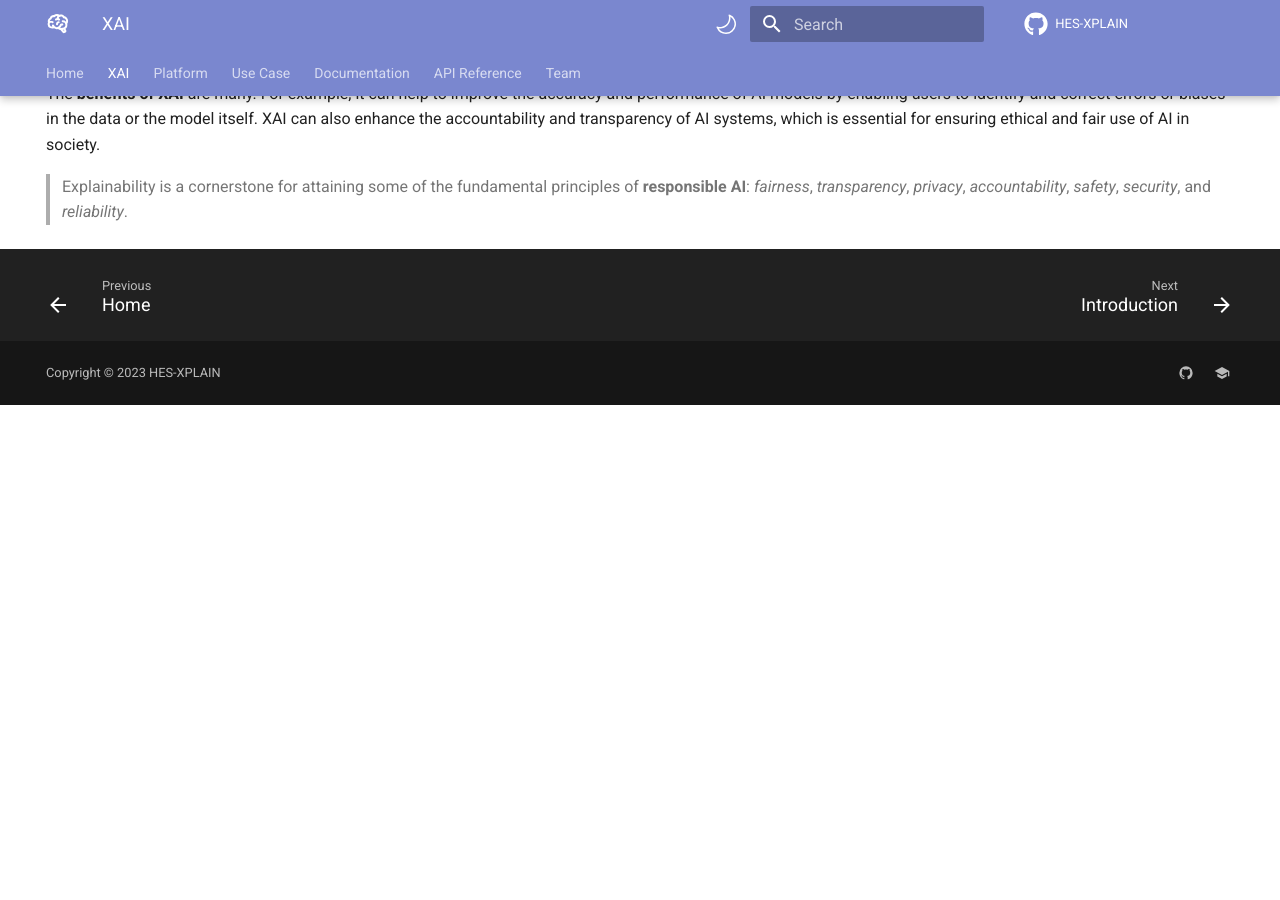
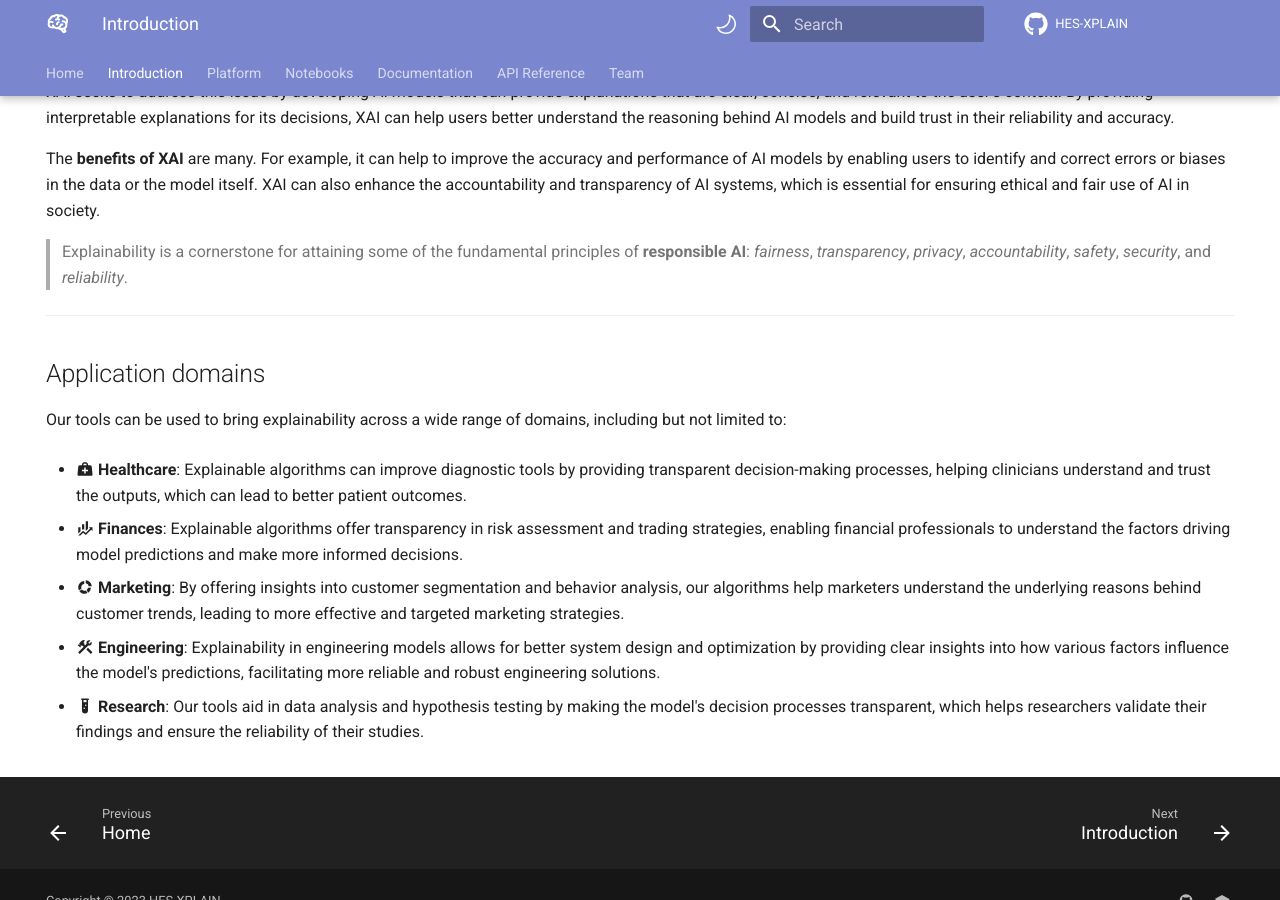
Before and after one commit to HES-XPLAIN/hes-xplain.github.io, an MkDocs documentation site: the page built from docs/introduction.md, in a window 1280 px wide and 900 px high, scrolled down 1566 px. Built offline with MkDocs 1.6.1 and Material for MkDocs 9.7.7, drawn with Linux system fonts in a browser that asks for light colours; comment, search, counter and statistics services are not loaded; before the commit the page ends 1971 px from its top, so only the background shows below that; some of the changed text lies outside the part shown.

Commit message:
Adjust files structure and move general information

```diff
--- a/docs/xai.md
+++ b/docs/introduction.md
@@ -5,6 +5,8 @@
 ---
 
 # :material-chat-question: Introduction to XAI
+
+What is Explainable AI, and why is it needed?
 
 ## Traditional AI models
 
@@ -87,3 +89,18 @@
 
 > Explainability is a cornerstone for attaining some of the fundamental principles of **responsible AI**:
 *fairness*, *transparency*, *privacy*, *accountability*, *safety*, *security*, and *reliability*.
+
+---
+
+## Application domains
+Our tools can be used to bring explainability across a wide range of domains, including but not limited to:
+
+- :material-medical-bag: **Healthcare**: Explainable algorithms can improve diagnostic tools by providing transparent decision-making processes, helping clinicians understand and trust the outputs, which can lead to better patient outcomes.
+
+- :material-finance: **Finances**: Explainable algorithms offer transparency in risk assessment and trading strategies, enabling financial professionals to understand the factors driving model predictions and make more informed decisions.
+
+- :material-chart-arc: **Marketing**: By offering insights into customer segmentation and behavior analysis, our algorithms help marketers understand the underlying reasons behind customer trends, leading to more effective and targeted marketing strategies.
+
+- :material-hammer-wrench: **Engineering**: Explainability in engineering models allows for better system design and optimization by providing clear insights into how various factors influence the model's predictions, facilitating more reliable and robust engineering solutions.
+
+- :material-test-tube: **Research**: Our tools aid in data analysis and hypothesis testing by making the model's decision processes transparent, which helps researchers validate their findings and ensure the reliability of their studies.
--- a/mkdocs.yml
+++ b/mkdocs.yml
@@ -11,14 +11,14 @@
 
 nav:
   - Home: index.md
-  - XAI: xai.md
+  - Introduction: introduction.md
   - Platform:
     - Introduction: platform/introduction.md
     - Overview: platform/overview.md
     - Usage: platform/usage.md
     - Algorithms: platform/algos.md
     - Ressources: platform/ressources.md
-  - Use Case: notebooks.md
+  - Notebooks: notebooks.md
   - Documentation:
     - Overview: documentation/overview.md
     - Installation: documentation/installation-guide.md
```
Also changed, not shown: docs/documentation/overview.md (+0 -13 lines).
